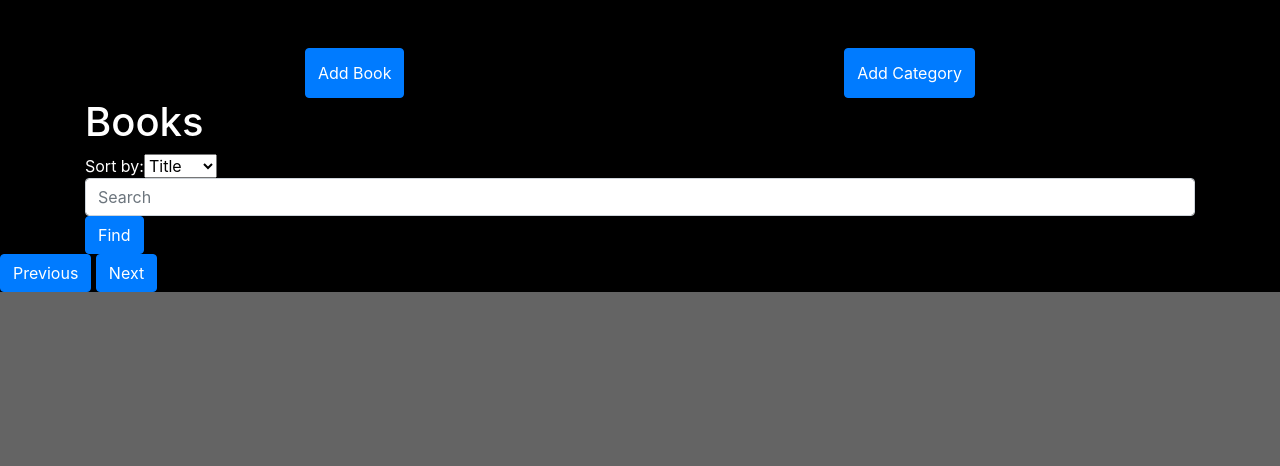
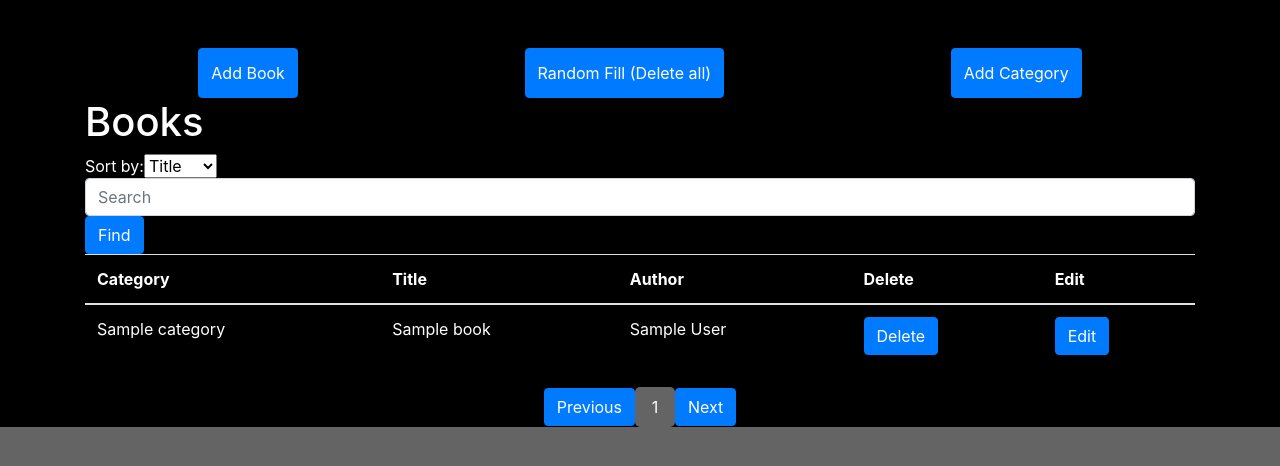
Before and after one commit to DynamicCast682/DjangoBooks, a Django app: page /books/ in a window 1280 px wide. Shown: the top 466 px of the page. Run offline with Django 5.2, Linux system fonts and the light colour scheme; tables that the repository leaves empty hold one stand-in row (values such as "Sample post"); some libraries are stand-ins or nearby versions.

Commit message:
patch 1.00.002

```diff
--- a/App/urls.py
+++ b/App/urls.py
@@ -3,12 +3,13 @@ from django.urls import path, include
 from . import views
 
 urlpatterns = [
-  path('', views.index),
+  path('', views.index, name='main_page'),
   path('test/', views.test),
   path('add_book/', views.add_book),
   path('add_category/', views.add_category),
   path('delete_book', views.delete_book),
   path('delete_category', views.delete_category),
   path('edit_book', views.edit_book),
+  path('random_fill', views.random_fill),
   # path('')
 ]
--- a/App/views.py
+++ b/App/views.py
@@ -6,6 +6,7 @@ from django.shortcuts import render, redirect
 
 from App.forms import BookForm, CategoryForm
 from App.models import *
+from App.work import get_categories_and_books, books2ORM
 
 
 # Create your views here.
@@ -20,10 +21,9 @@ def timeisoformat(this_time: datetime.datetime | str) -> str:
     return time_string
   return this_time
 
+
 def test(request):
   return render(request, 'test.html')
-
-
 
 
 def index(request):
@@ -31,16 +31,17 @@ def index(request):
     return render(request, '404.html')
   search = request.GET.get('search', '')
   page = request.GET.get('page', 1)
-  page = int(page)
+  page = max(0, int(page))
   sort_by = request.GET.get('sort_by', 'title')
   if sort_by not in ['title', 'author']:
     sort_by = 'title'
   context = {
+    "page": page,
     "lpn": max(0, page - 1),
     "rpn": page + 1,
-    "category_books": []
+    "category_books": get_categories_and_books(page, sort_by, search),
+    'sort_by': sort_by,
   }
-  context['sort_by'] = sort_by
 
   return render(request, 'index.html', context=context)
 
@@ -64,27 +65,36 @@ def add_book(request):
     'categories': Category.objects.all()
   })
 
+
 def delete_book(request):
   if request.method == 'GET':
     book = Book.objects.get(id=request.GET['book_id'])
     book.delete()
   return redirect('/books/')
 
+
 def edit_book(request):
+
   if request.method == 'POST':
     book = Book.objects.get(id=request.POST['book_id'])
-
-    book.title = request.POST['title']
-    book.author = request.POST['author']
-    book.category = Category.objects.get(name=request.POST['category'])
-    book.save()
-    return redirect('/books/')
+    right_context = {
+      "title": request.POST['title'],
+      "author": request.POST['author'],
+      "category": Category.objects.get(name=request.POST['category'])
+    }
+    form = BookForm(right_context, instance=book)
+    if form.is_valid():
+      form.save()
+      return redirect('/books/')
   else:
     book = Book.objects.get(id=request.GET['book_id'])
-    return render(request, 'edit_book.html', {
-      'book': book,
-      'categories': Category.objects.all()
-    })
+    form = BookForm(instance=book)
+  return render(request, 'edit_book.html', {
+    'form': form,
+    'book': book,
+    'categories': Category.objects.all()
+  })
+
 
 def add_category(request):
   if request.method == 'POST':
@@ -99,8 +109,16 @@ def add_category(request):
     'categories': Category.objects.all()
   })
 
+
 def delete_category(request):
   if request.method == 'GET':
     category = Category.objects.get(id=request.GET['category_id'])
     category.delete()
   return redirect('/books/')
+
+
+def random_fill(request):
+  Book.objects.all().delete()
+  Category.objects.all().delete()
+  books2ORM()
+  return redirect('/books/')
--- a/App/work.py
+++ b/App/work.py
@@ -1,3 +1,5 @@
+from functools import lru_cache
+
 import numpy as np
 import pandas as pd
 
@@ -29,7 +31,7 @@ def get_filtered_books(category, search):
   return list(filter(lambda x: search.lower() in x.title.lower() or search.lower() in x.author.lower(), books))
 
 
-def get_categories_and_books(page: int, sort_by: str, search: str):
+def get_categories_and_books(page: int, sort_by: str, search: str) -> list[dict]:
   columns = ['name', 'title', 'author', 'id']
   category_books = [
     [
@@ -42,11 +44,21 @@ def get_categories_and_books(page: int, sort_by: str, search: str):
   ]
   category_books = [pd.DataFrame(cb, columns=columns) for cb in category_books]
   category_books = pd.concat(category_books)
-  filter_mask = category_books['title'].str.contains(search, case=False) | category_books['author'].str.contains(search,
-                                                                                                                 case=False)
+  filter_mask = category_books['title'].str.contains(search, case=False)
+  filter_mask |= category_books['author'].str.contains(search, case=False)
+  filter_mask |= category_books['name'].str.contains(search, case=False)
+
   category_books = category_books[filter_mask]
-  gbd = category_books.groupby('name')
-  category_books = gbd.apply(lambda x: x.sort_values(by=sort_by)).reset_index(drop=True)
-  print(category_books)
-
-  # Paginator(context['category_books'], 10).get_page(page)
+  category_books = category_books.sort_values(by=sort_by).reset_index(drop=True)
+  step = 10
+  category_books = category_books.iloc[step * (page - 1):step * page]
+  # gbd = category_books.groupby('name')
+  # result = []
+  # for gb in gbd.groups:
+  #   name = gb
+  #   group = gbd.get_group(gb).sort_values(by=sort_by)
+  #   result.append({
+  #     'name': name,
+  #     'books': group[['title', 'author', 'id']].to_dict(orient='records')
+  #   })
+  return category_books.to_dict(orient='records')
--- a/DjangoBooks/urls.py
+++ b/DjangoBooks/urls.py
@@ -20,7 +20,6 @@ from django.urls import path, include, reverse
 
 urlpatterns = [
     path("admin/", admin.site.urls),
-
-    path('books/', include('App.urls'), name='main_page'),
+    path('books/', include('App.urls')),
     path("", lambda req: redirect('books/'), name='redirect_to_main_page'),
 ]
--- a/static/main.css
+++ b/static/main.css
@@ -46,3 +46,18 @@ body {
 th, td, tr, h2, h1, span {
   color: white ;
 }
+.PageSwith {
+  display: flex;
+  justify-content: center;
+  align-items: center;
+  margin-top: 20px;
+}
+.PageSwith > span {
+  width: 40px;
+  height: 40px;
+  border-radius: 5px;
+  background-color: #646464;
+  display: flex;
+  justify-content: center;
+  align-items: center;
+}
--- a/templates/index.html
+++ b/templates/index.html
@@ -17,6 +17,7 @@
     <div class="container mt-5">
       <div class="addActions">
         <a href="add_book" class="btn btn-primary">Add Book</a>
+        <a href="random_fill" class="btn btn-primary">Random Fill (Delete all)</a>
         <a href="add_category" class="btn btn-primary">Add Category</a>
       </div>
       <h1>Books</h1>
@@ -40,37 +41,41 @@
 
       </div>
 
-      {% for category in category_books %}
-      <h2 class="mt-5">{{ category.name }}</h2>
       <table class="table table-striped">
         <thead>
           <tr>
+            <th>Category</th>
             <th>Title</th>
             <th>Author</th>
+            <th>Delete</th>
+            <th>Edit</th>
           </tr>
         </thead>
         <tbody>
 
 
-          {% for book in category.books %}
+          {% for book in category_books %}
           <tr>
-
+            <td>{{ book.name }}</td>
             <td>{{ book.title }}</td>
             <td>{{ book.author }}</td>
             <td><a href="delete_book?book_id={{ book.id }}" class="btn btn-primary">
                 Delete
               </a></td>
-            <td><a href="edit_book?book_id={{ book.id }}"></a></td>
+            <td><a href="edit_book?book_id={{ book.id }}"  class="btn btn-primary">
+              Edit
+            </a></td>
           </tr>
           {% endfor %}
 
         </tbody>
       </table>
-      {% endfor %}
     </div>
+
     <div class="PageSwith">
-      <a href="?page={{ page_obj.lpn }}" class="btn btn-primary">Previous</a>
-      <a href="?page={{ page_obj.rpn }}" class="btn btn-primary">Next</a>
+      <a href="?page={{ lpn }}" class="btn btn-primary">Previous</a>
+      <span>{{ page }}</span>
+      <a href="?page={{ rpn }}" class="btn btn-primary">Next</a>
     </div>
     <!-- <div class="InfoPart">
       {% for category in categories %}
```
Also changed, not shown: App/tests/test_work.py (+18 -8 lines), templates/edit_book.html (+7 -6 lines), .github/ci.yaml (added).
